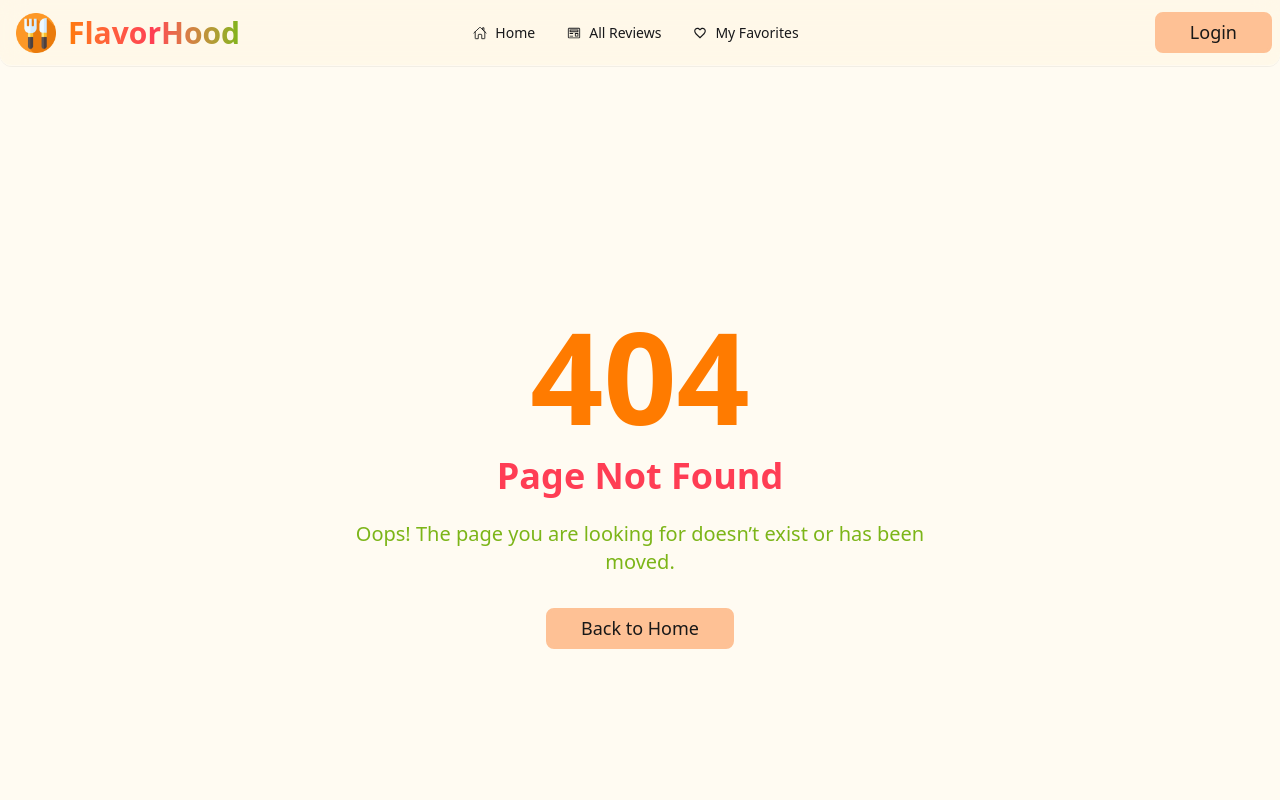
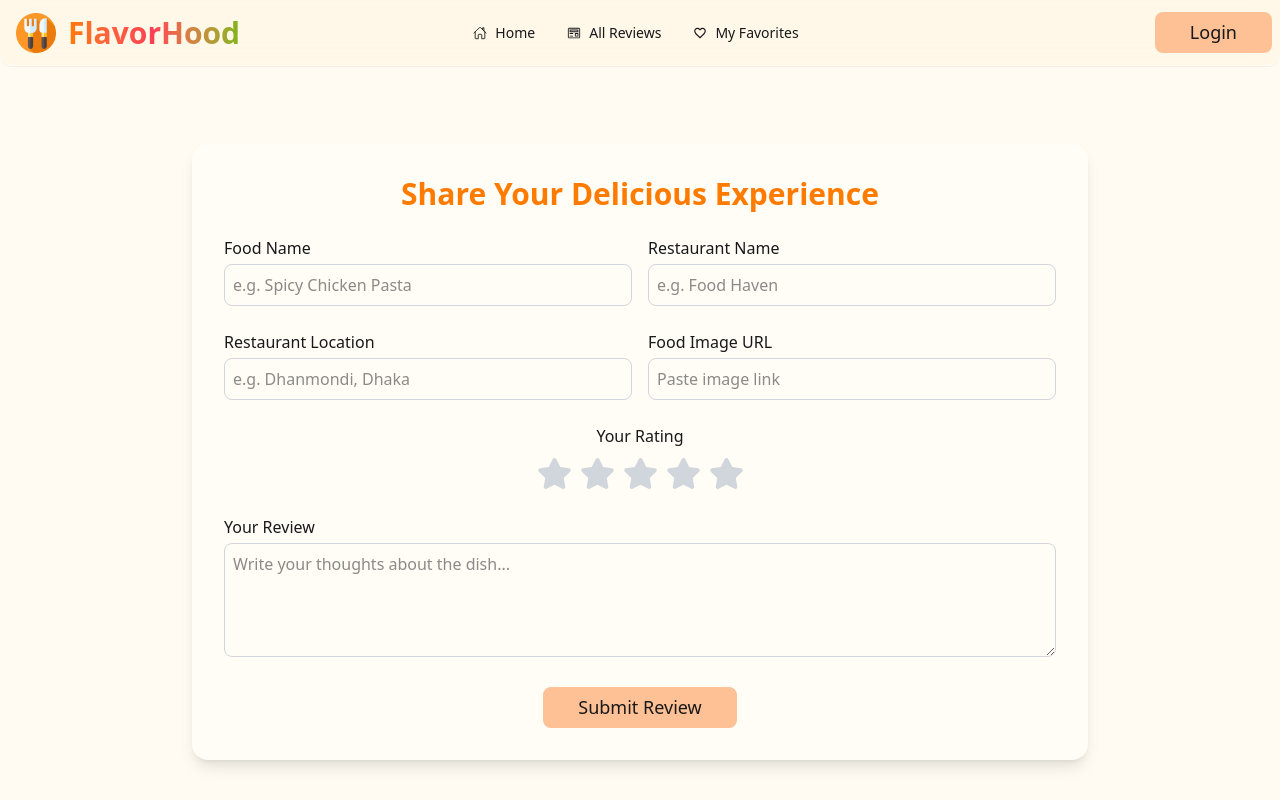
Before and after one commit to AsifAhmedTanjid/Flavourhood-client-side, a React (Vite) app: page /addreview in a window 1280 px wide. Shown: the top 800 px of the page. Built offline with nearby package versions, Linux system fonts and the light colour scheme; no server answers.

Commit message:
add review form done

```diff
--- a/src/components/common/Navbar.jsx
+++ b/src/components/common/Navbar.jsx
@@ -25,6 +25,8 @@ const Navbar = () => {
         toast.error(e.message);
       });
   };
+  // console.log(user);
+
   const links = (
     <>
       <li className="mr-2 flex ">
@@ -75,9 +77,9 @@ const Navbar = () => {
         </div>
         <NavLink to="/" className="flex items-center gap-3">
           <img src={icon} alt="" className="pl-2 h-10  hidden md:block" />
-          <a className="text-3xl font-bold bg-linear-to-r from-[#FF7B00] via-[#FF3D54] to-[#7CB518] bg-clip-text text-transparent">
+          <div className="text-3xl font-bold bg-linear-to-r from-[#FF7B00] via-[#FF3D54] to-[#7CB518] bg-clip-text text-transparent">
             FlavorHood
-          </a>
+          </div>
         </NavLink>
       </div>
       <div className="navbar-center hidden lg:flex">
@@ -96,7 +98,11 @@ const Navbar = () => {
       <ul
         tabIndex={0}
         className="menu menu-sm dropdown-content mt-3 p-2 shadow bg-[#FFF8E7]/80 backdrop-blur-md rounded-box w-52"
-      >
+        >
+        <div className="mb-2 text-center">
+          <h1 className="text-sm font-semibold">{user?.displayName}</h1>
+          <h5 className="text-xs font-semibold">{user?.email}</h5>
+        </div>
         <li>
           <NavLink to="/addreview">
             <MdOutlineRateReview /> Add Review
--- /dev/null
+++ b/src/pages/AddReview.jsx
@@ -0,0 +1,143 @@
+import React, { useState } from "react";
+import { FaStar } from "react-icons/fa";
+import toast from "react-hot-toast";
+import Button from "../components/common/Button";
+
+const AddReview = () => {
+  const [rating, setRating] = useState(0);
+  const [hover, setHover] = useState(null);
+
+  const handleSubmit = (e) => {
+    e.preventDefault();
+
+
+    const reviewData = {
+      foodName: e.target.foodName.value,
+      foodImage: e.target.foodImage.value,
+      restaurantName: e.target.restaurantName.value,
+      location: e.target.location.value,
+      rating,
+      reviewText: e.target.reviewText.value,
+      date: new Date(),
+    };
+
+    // console.log(reviewData);
+    toast.success("Review added successfully!");
+    e.target.reset();
+    setRating(0);
+  };
+
+  return (
+    <section className="py-16 px-4 md:px-10">
+      <div className="max-w-4xl mx-auto bg-[#FFFDF5] rounded-2xl shadow-lg p-8">
+        <h2 className="text-3xl font-bold text-center text-[#FF7B00] mb-6">
+          Share Your Delicious Experience
+        </h2>
+
+        <form onSubmit={handleSubmit} className="space-y-6">
+
+          <div className="grid md:grid-cols-2 gap-4">
+            <div>
+              <label className="block font-medium mb-1">Food Name</label>
+              <input
+                type="text"
+                name="foodName"
+                placeholder="e.g. Spicy Chicken Pasta"
+                required
+                className="w-full border border-gray-300 rounded-lg p-2 focus:outline-none focus:ring-2 focus:ring-orange-400"
+              />
+            </div>
+
+            <div>
+              <label className="block font-medium mb-1">Restaurant Name</label>
+              <input
+                type="text"
+                name="restaurantName"
+                placeholder="e.g. Food Haven"
+                required
+                className="w-full border border-gray-300 rounded-lg p-2 focus:outline-none focus:ring-2 focus:ring-orange-400"
+              />
+            </div>
+          </div>
+
+
+          <div className="grid md:grid-cols-2 gap-4">
+            <div>
+              <label className="block font-medium mb-1">Restaurant Location</label>
+              <input
+                type="text"
+                name="location"
+                placeholder="e.g. Dhanmondi, Dhaka"
+                required
+                className="w-full border border-gray-300 rounded-lg p-2 focus:outline-none focus:ring-2 focus:ring-orange-400"
+              />
+            </div>
+
+            <div>
+              <label className="block font-medium mb-1">Food Image URL</label>
+              <input
+                type="url"
+                name="foodImage"
+                placeholder="Paste image link"
+                className="w-full border border-gray-300 rounded-lg p-2 focus:outline-none focus:ring-2 focus:ring-orange-400"
+              />
+            </div>
+          </div>
+
+          <div className="text-center">
+            <label className="block font-medium mb-2">Your Rating</label>
+            <div className="flex justify-center space-x-2">
+              {[...Array(5)].map((star, index) => {
+                const currentRating = index + 1;
+                return (
+                  <button
+                    type="button"
+                    key={index}
+                    onClick={() => setRating(currentRating)}
+                    onMouseEnter={() => setHover(currentRating)}
+                    onMouseLeave={() => setHover(null)}
+                    className="focus:outline-none"
+                  >
+                    <FaStar
+                      size={35}
+                      className={
+                        currentRating <= (hover || rating)
+                          ? "text-yellow-400"
+                          : "text-gray-300"
+                      }
+                    />
+                  </button>
+                );
+              })}
+            </div>
+            {rating > 0 && (
+              <p className="mt-2 text-sm text-orange-600 font-medium">
+                You rated {rating} {rating === 1 ? "star" : "stars"}
+              </p>
+            )}
+          </div>
+
+
+          <div>
+            <label className="block font-medium mb-1">Your Review</label>
+            <textarea
+              name="reviewText"
+              placeholder="Write your thoughts about the dish..."
+              required
+              rows="4"
+              className="w-full border border-gray-300 rounded-lg p-2 focus:outline-none focus:ring-2 focus:ring-orange-400"
+            />
+          </div>
+
+          <div className="text-center">
+            <Button>
+              Submit Review
+           </Button>
+          </div>
+        </form>
+      </div>
+    </section>
+  );
+};
+
+export default AddReview;
--- a/src/pages/Login.jsx
+++ b/src/pages/Login.jsx
@@ -74,7 +74,7 @@ const Login = () => {
       {/* <Toaster position="top-center" reverseOrder={false} /> */}
       <div className="hero-content flex-col ">
         <div className="text-center">
-          <h1 className="text-5xl font-bold text-[#FFD580]">
+          <h1 className="text-5xl font-bold text-[#FF7B00]">
             Join the Table Again!
           </h1>
         </div>
--- a/src/pages/Register.jsx
+++ b/src/pages/Register.jsx
@@ -106,12 +106,12 @@ const Register = () => {
       <div className="hero-content flex-col ">
         <div className="text-center ">
           <h1
-            className="text-5xl font-bold  text-[#FFD580]"
+            className="text-5xl font-bold  text-[#FF7B00]"
           >
             Taste. Review. Repeat.
           </h1>
           <h1
-            className="text-5xl font-bold text-[#FFD580] mt-5"
+            className="text-5xl font-bold text-[#FF7B00] mt-5"
           >
             Connect Now!
           </h1>
--- a/src/routes/router.jsx
+++ b/src/routes/router.jsx
@@ -4,6 +4,7 @@ import Home from "../pages/Home";
 import Register from "../pages/Register";
 import Login from "../pages/Login";
 import NotFound from "../pages/NotFound";
+import AddReview from "../pages/AddReview";
 
 const router = createBrowserRouter([
   {
@@ -22,6 +23,10 @@ const router = createBrowserRouter([
         path: "login",
         Component: Login,
       },
+      {
+        path: "addreview",
+        element:<AddReview></AddReview>,
+      },
       { path: "*",
         Component: NotFound },
     ],
```
